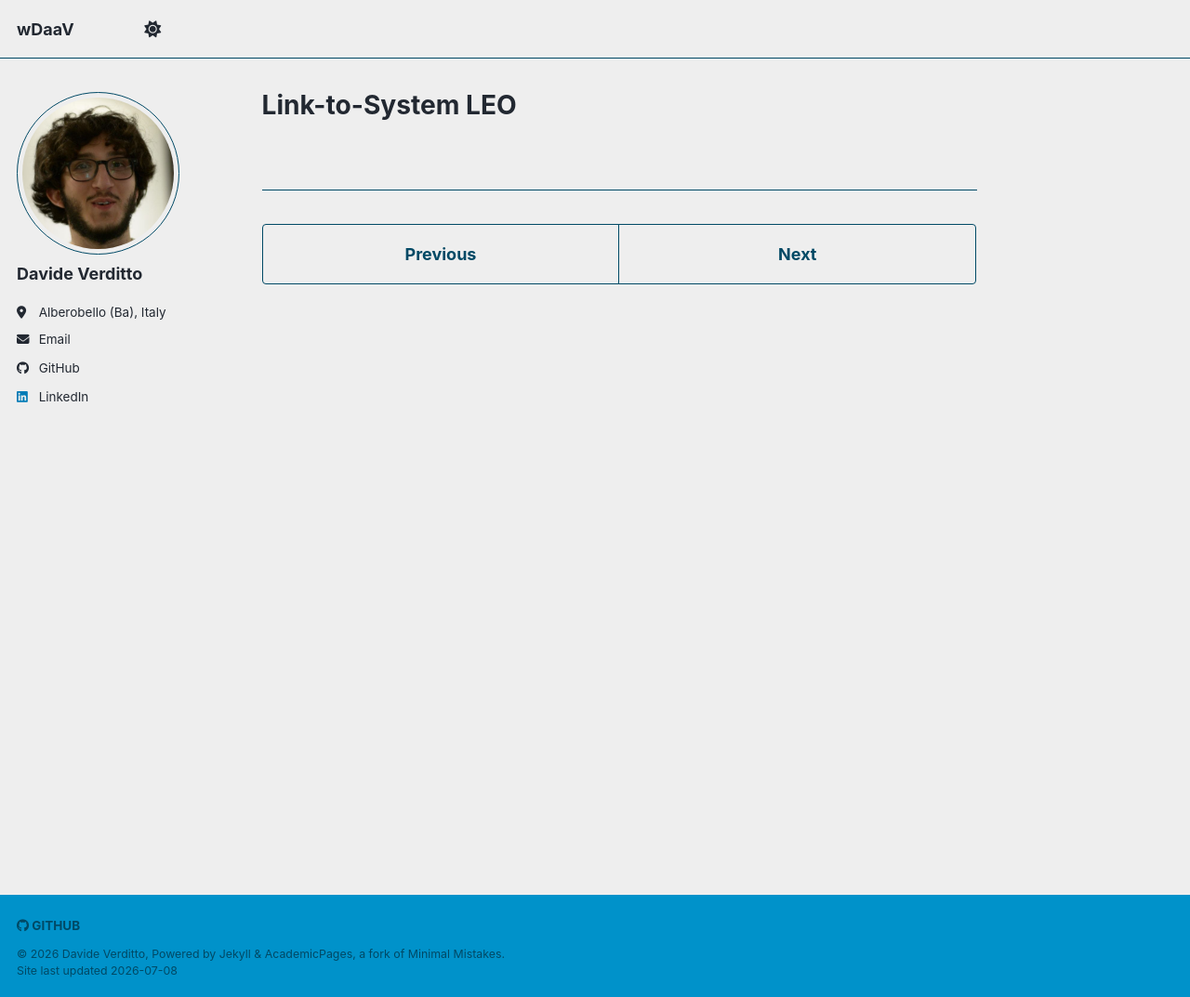
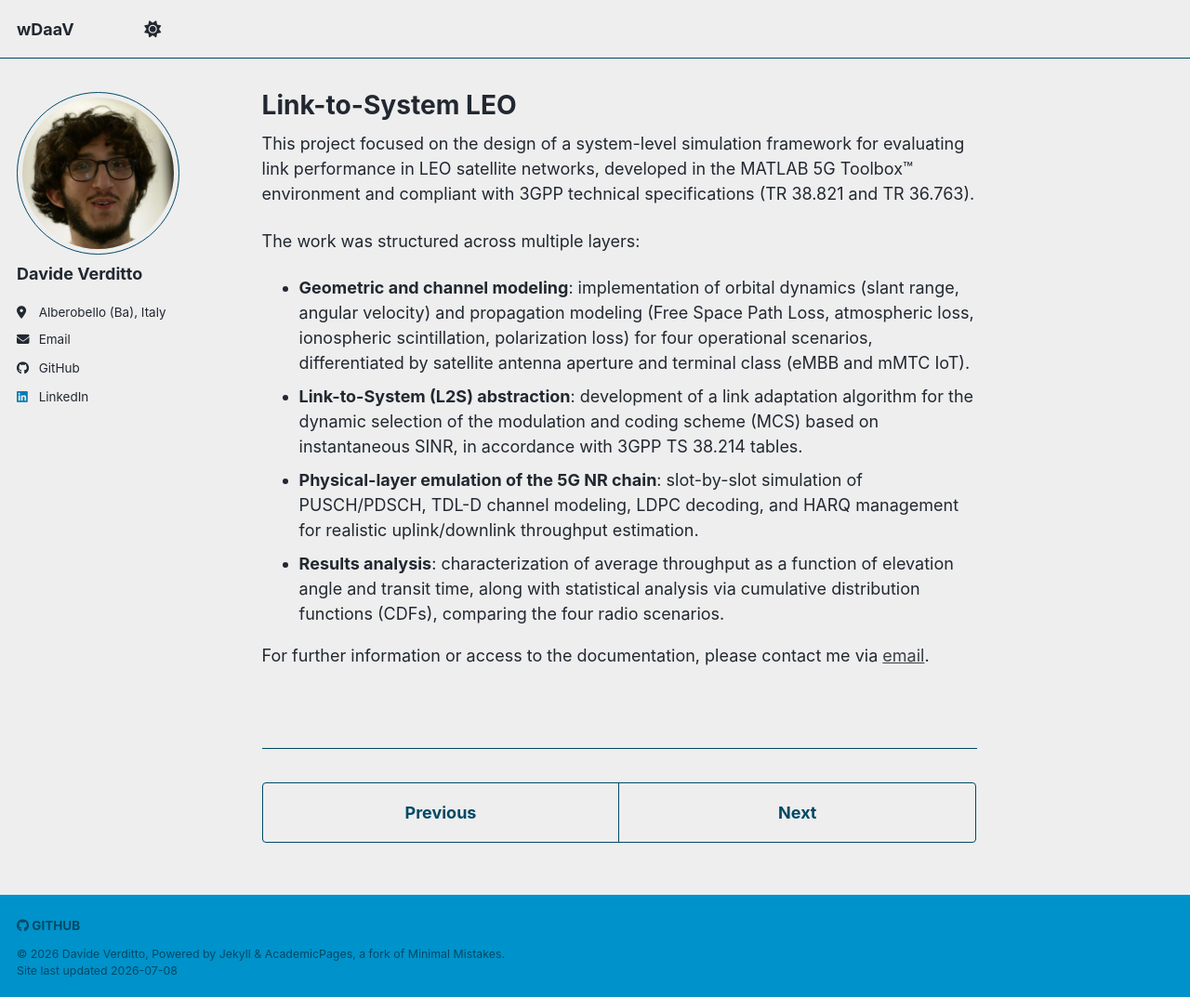
Before and after one commit to wDaaV/wDaav.github.io, a Jekyll site: the page built from _projects/l2sleo.md, in a window 1280 px wide and 1073 px high. Shown: the whole window at 93% size. Built offline with Jekyll 4.4.1, drawn with Linux system fonts in a browser that asks for light colours; a script bundle is joined from its source files by our own code; library files that are not in the unit come from our copies.

Commit message:
l2s_leo descrizione

```diff
--- a/_projects/l2sleo.md
+++ b/_projects/l2sleo.md
@@ -4,3 +4,14 @@ excerpt: "Simulation of network connections between LEO satellites and terrestri
 collection: projects
 order: 4
 ---
+
+This project focused on the design of a system-level simulation framework for evaluating link performance in LEO satellite networks, developed in the MATLAB 5G Toolbox™ environment and compliant with 3GPP technical specifications (TR 38.821 and TR 36.763).
+
+The work was structured across multiple layers:
+
+- **Geometric and channel modeling**: implementation of orbital dynamics (slant range, angular velocity) and propagation modeling (Free Space Path Loss, atmospheric loss, ionospheric scintillation, polarization loss) for four operational scenarios, differentiated by satellite antenna aperture and terminal class (eMBB and mMTC IoT).
+- **Link-to-System (L2S) abstraction**: development of a link adaptation algorithm for the dynamic selection of the modulation and coding scheme (MCS) based on instantaneous SINR, in accordance with 3GPP TS 38.214 tables.
+- **Physical-layer emulation of the 5G NR chain**: slot-by-slot simulation of PUSCH/PDSCH, TDL-D channel modeling, LDPC decoding, and HARQ management for realistic uplink/downlink throughput estimation.
+- **Results analysis**: characterization of average throughput as a function of elevation angle and transit time, along with statistical analysis via cumulative distribution functions (CDFs), comparing the four radio scenarios.
+
+For further information or access to the documentation, please contact me via [email](mailto:davideverditto).
```
